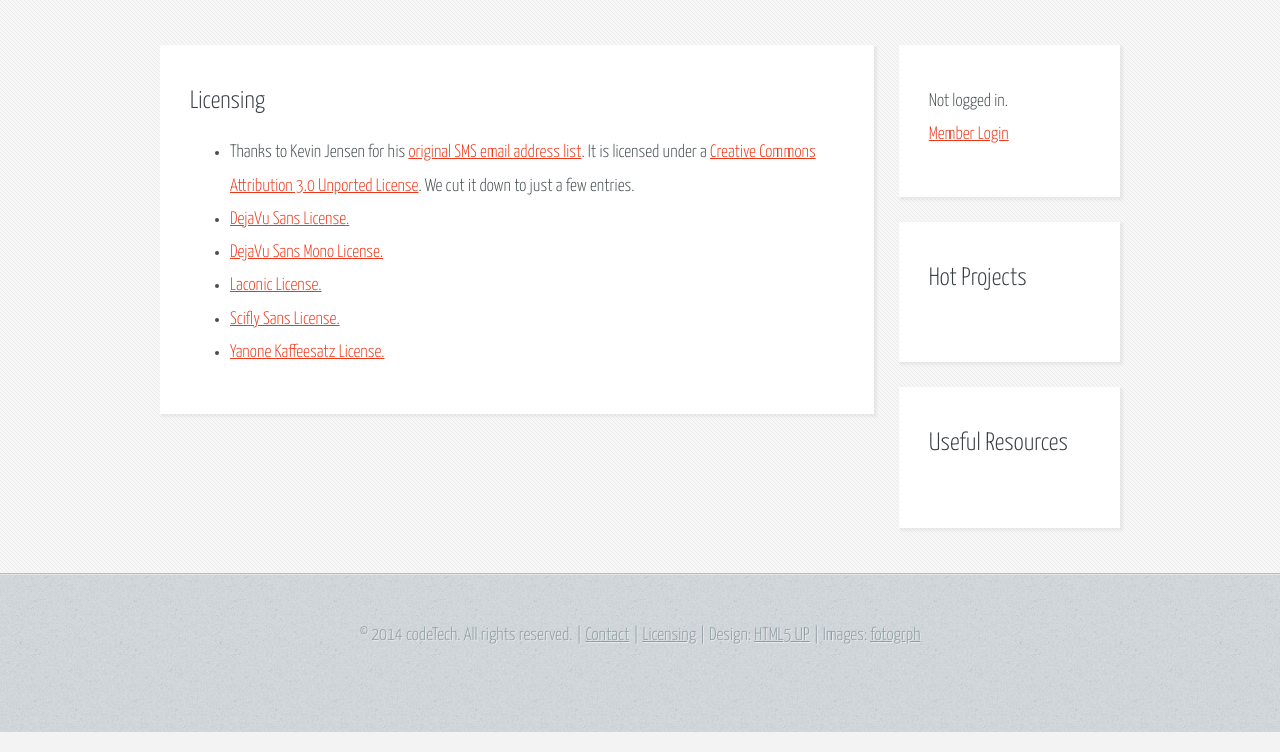
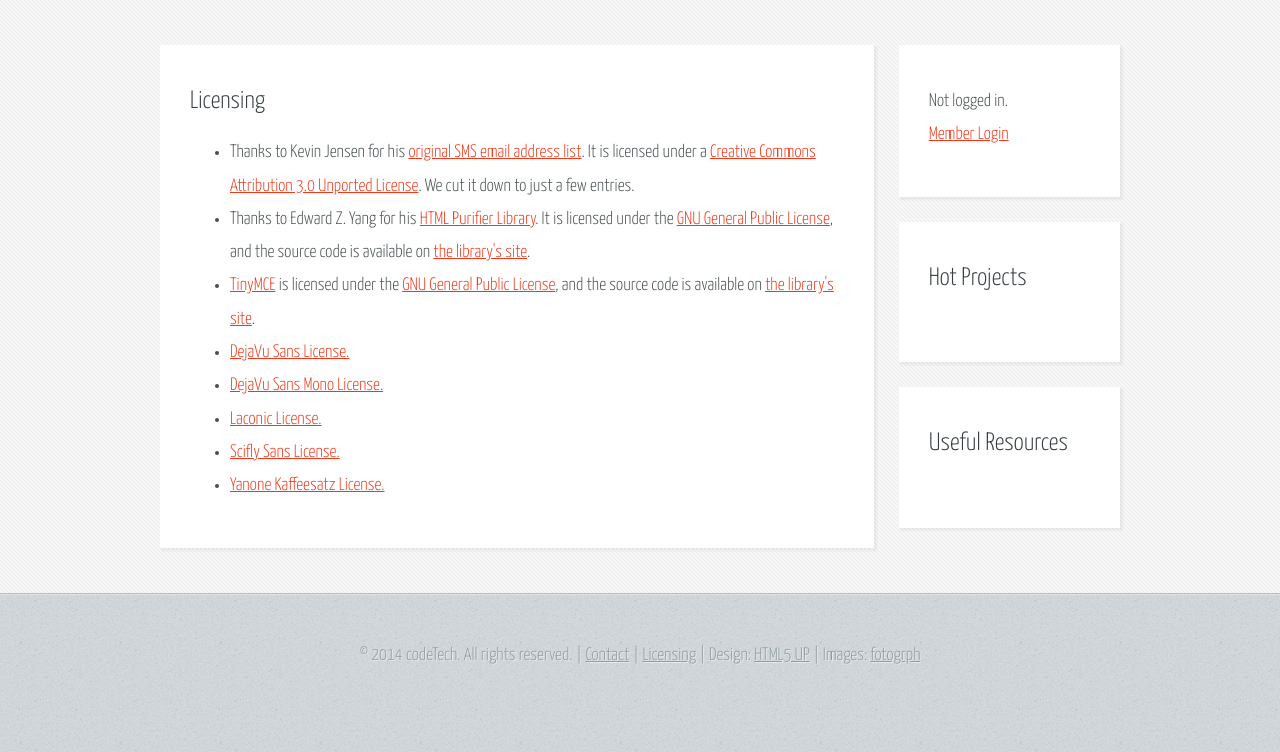
Before and after one commit to codetech/codetechcomputerclub, a CakePHP app: template app/View/Pages/licensing.ctp in a window 1280 px wide. Shown: the part 157-909 px from the top of the page. Run offline with PHP 8.4 and a stand-in for CakePHP, Linux system fonts and the light colour scheme; the template is opened without the code that fills it, so the values that code supplies are empty; some libraries are stand-ins or nearby versions.

Commit message:
add rest of licensing

```diff
--- a/app/View/Pages/licensing.ctp
+++ b/app/View/Pages/licensing.ctp
@@ -4,6 +4,8 @@
 	<h2>Licensing</h2>
 	<ul>
 		<li>Thanks to Kevin Jensen for his <a href="http://www.venture-ware.com/kevin/web-development/email-to-sms/">original SMS email address list</a>. It is licensed under a <a href="http://creativecommons.org/licenses/by/3.0/deed.en_US">Creative Commons Attribution 3.0 Unported License</a>. We cut it down to just a few entries.</li>
+		<li>Thanks to Edward Z. Yang for his <a href="http://htmlpurifier.org">HTML Purifier Library</a>. It is licensed under the <a href="http://www.gnu.org/licenses/gpl-2.0.html">GNU General Public License</a>, and the source code is available on <a href="http://htmlpurifier.org">the library's site</a>.</li>
+		<li><a href="http://www.tinymce.com/">TinyMCE</a> is licensed under the <a href="http://www.gnu.org/licenses/gpl-2.0.html">GNU General Public License</a>, and the source code is available on <a href="http://www.tinymce.com/">the library's site</a>.</li>
 		<li><a href="/fonts/DejaVuSans/LICENSE">DejaVu Sans License.</a></li>
 		<li><a href="/fonts/DejaVuSansMono/LICENSE">DejaVu Sans Mono License.</a></li>
 		<li><a href="/fonts/Laconic/LICENSE">Laconic License.</a></li>
```
